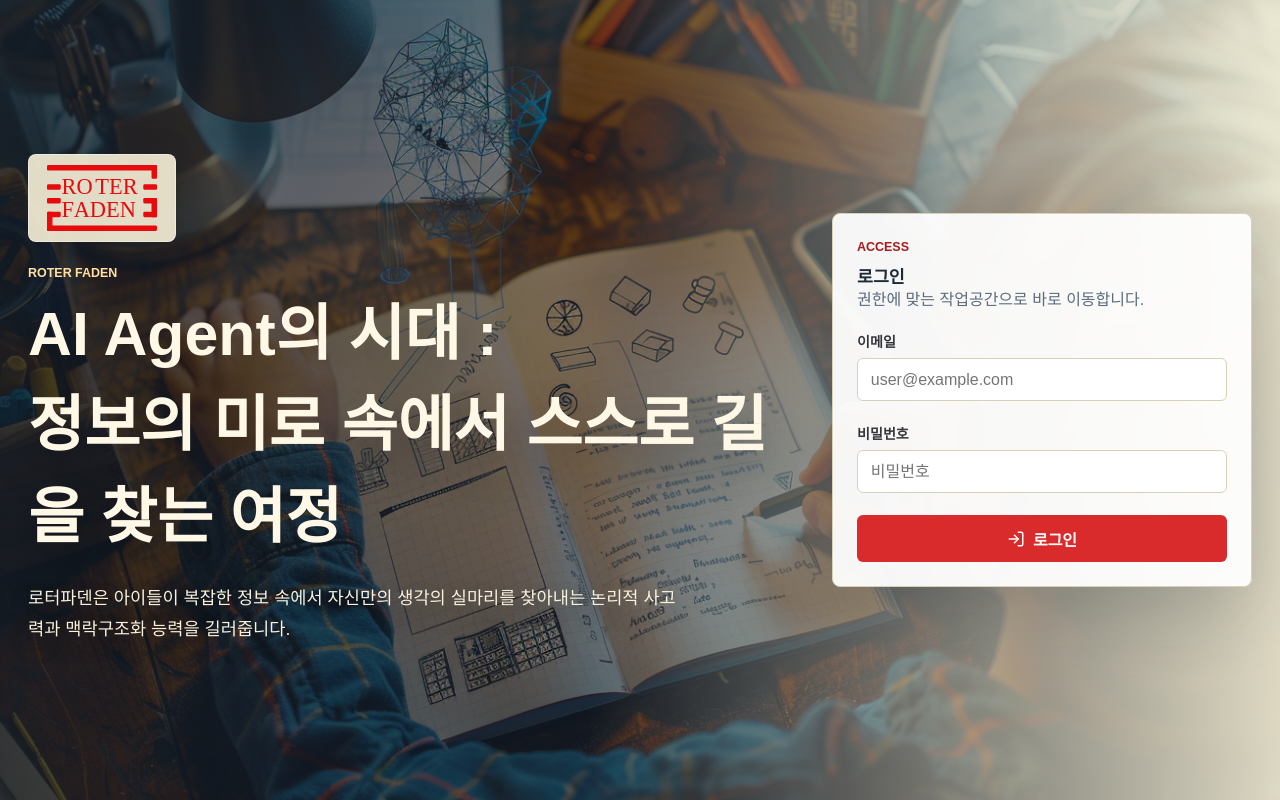
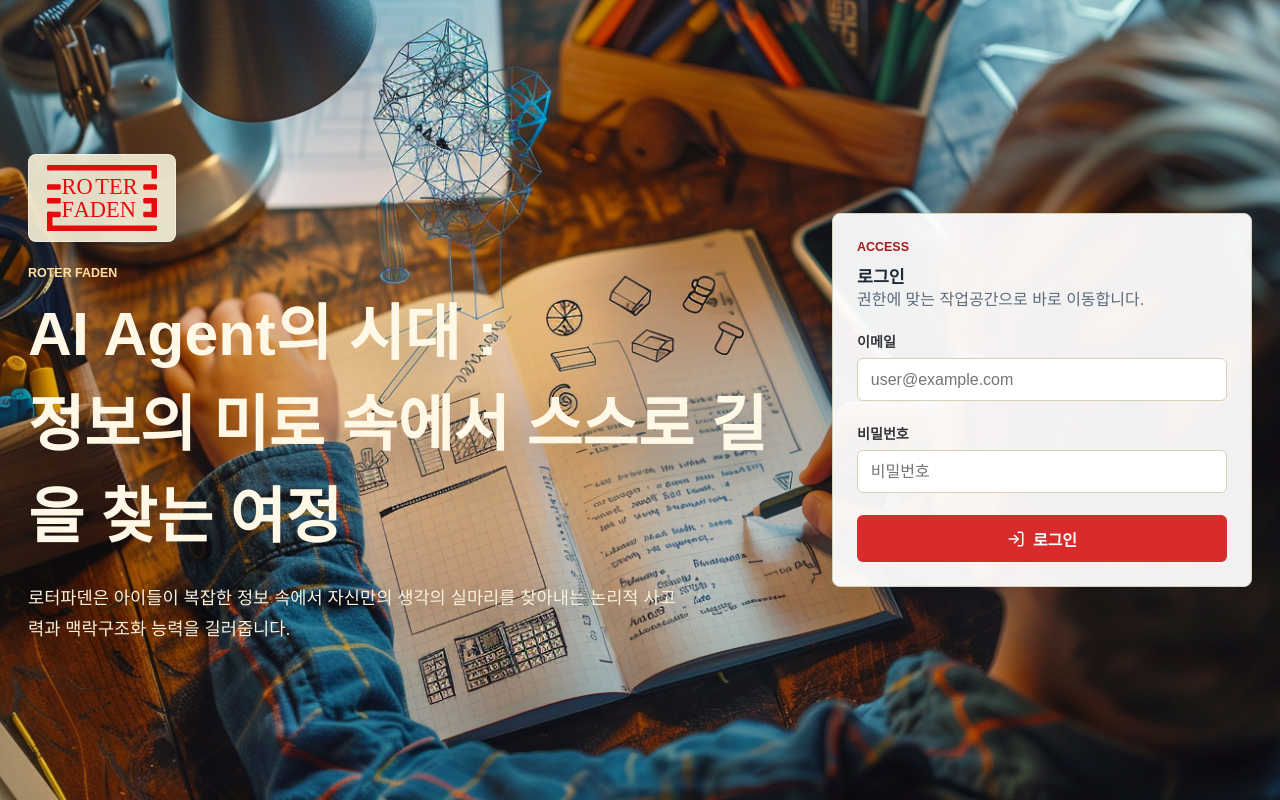
Before and after one commit to scottzeong/context-sketch-lab, a Next.js app: page / in a window 1280 px wide. Built offline with nearby package versions, Linux system fonts and the light colour scheme; no server answers; a web font is replaced by a local one.

Commit message:
Remove front page background gradient

```diff
--- a/src/app/globals.css
+++ b/src/app/globals.css
@@ -2253,9 +2253,7 @@ p {
 
 .front-page {
   align-items: center;
-  background:
-    linear-gradient(90deg, rgba(18, 28, 39, 0.78) 0%, rgba(18, 28, 39, 0.5) 46%, rgba(243, 237, 213, 0.9) 100%),
-    url("/brand/Back-image.png") center / cover no-repeat;
+  background: url("/brand/Back-image.png") center / cover no-repeat;
   display: grid;
   gap: 28px;
   grid-template-columns: minmax(0, 1fr) minmax(320px, 420px);
```
